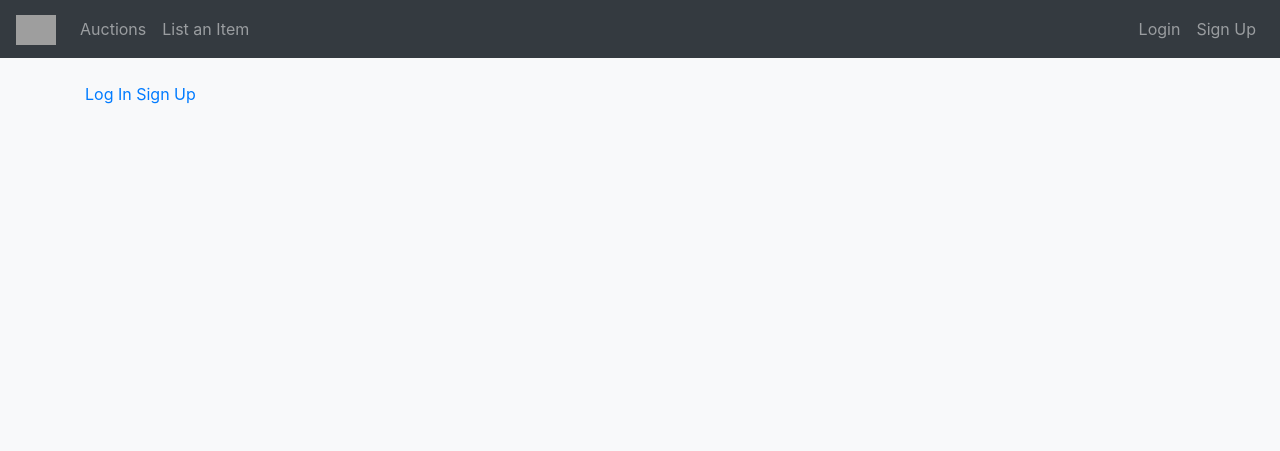
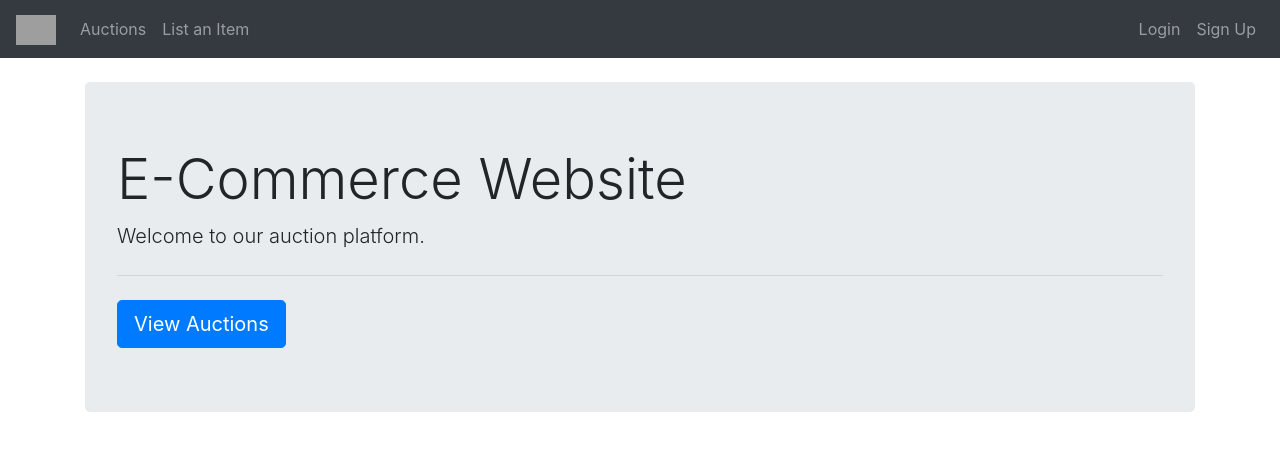
Before and after one commit to COMP2913-24-25/software-engineering-project-team-49, a Flask app: page / in a window 1280 px wide. Shown: the top 451 px of the page. Run offline with Flask 3, Linux system fonts and the light colour scheme; some libraries are stand-ins or nearby versions; grey boxes are pictures that could not be loaded.

Commit message:
Solve issue

```diff
--- a/app/templates/auction_detail.html
+++ b/app/templates/auction_detail.html
@@ -18,7 +18,7 @@
             {{ form.hidden_tag() }}
             <div class=\"form-group\">
               {{ form.bid_amount.label }}
-              {{ form.bid_amount(class=\"form-control\", placeholder=\"Enter your bid\") }}
+              {{ form.bid_amount(class="form-control", placeholder="Enter your bid") }}
             </div>
             <button type=\"submit\" class=\"btn btn-success\">Place Bid</button>
           </form>
--- a/app/templates/welcome.html
+++ b/app/templates/welcome.html
@@ -1,10 +1,9 @@
 {% extends "base.html" %}
-{% block title %} E-Commerce Website {% endblock %}
 {% block page_content %}
-<body class="bg-light">
-    <p>
-        <a href = "{{ url_for('views.login') }}">Log In</a>
-        <a href = "{{ url_for('views.signup') }}">Sign Up</a>
-    </p>
-</body>
+<div class="jumbotron">
+  <h1 class="display-4">E-Commerce Website</h1>
+  <p class="lead">Welcome to our auction platform.</p>
+  <hr class="my-4">
+  <a class="btn btn-primary btn-lg" href="{{ url_for('views.auction_list') }}" role="button">View Auctions</a>
+</div>
 {% endblock %}
--- a/app/views.py
+++ b/app/views.py
@@ -37,7 +37,7 @@ def signup():
         )
         db.session.add(new_user)
         db.session.commit()
-        flash("Account created successfully!", "success")
+        flash("Account successfully created", "success")
         return redirect(url_for('views.login'))
     return render_template('signup.html', form=form)
 
```
